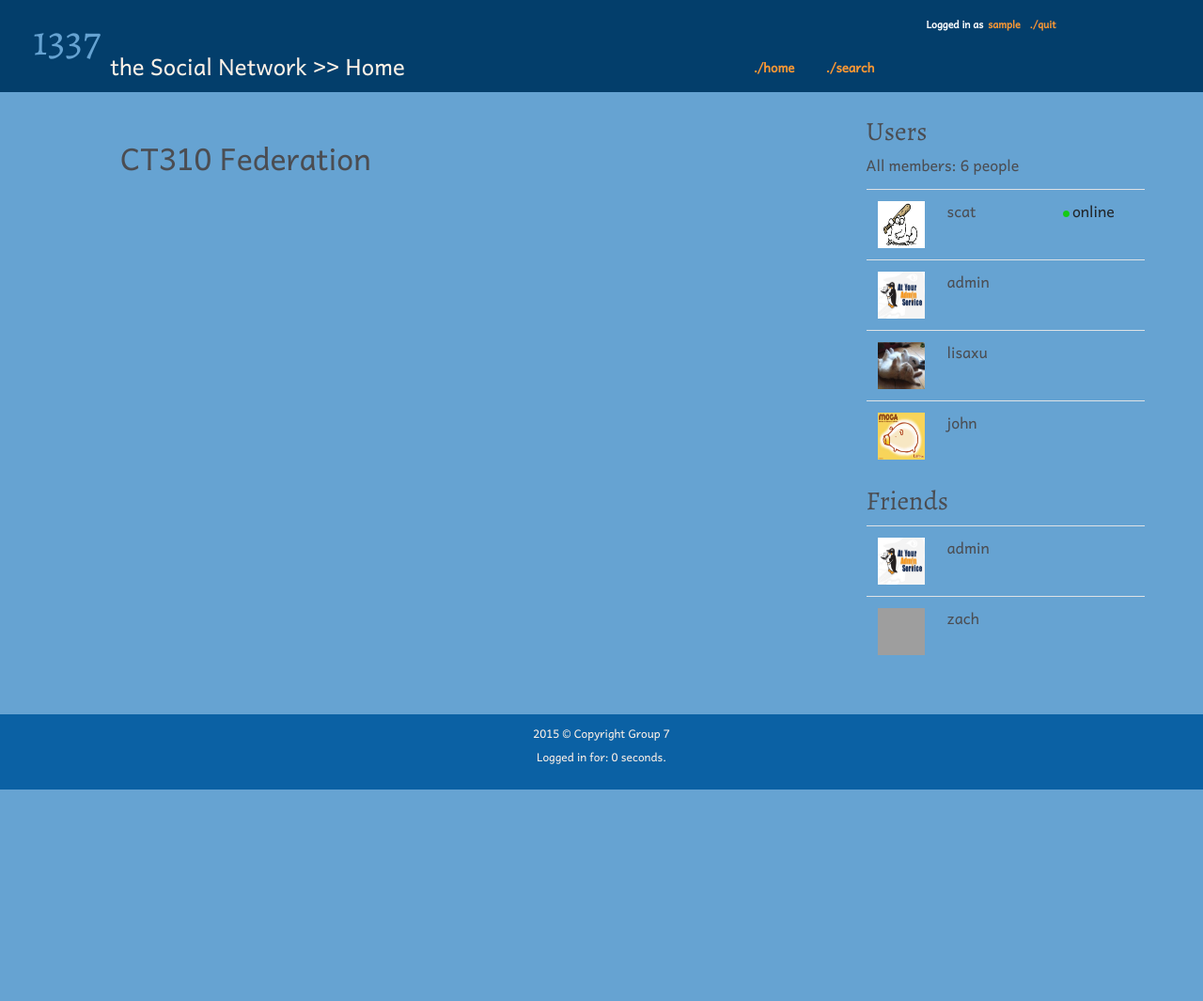
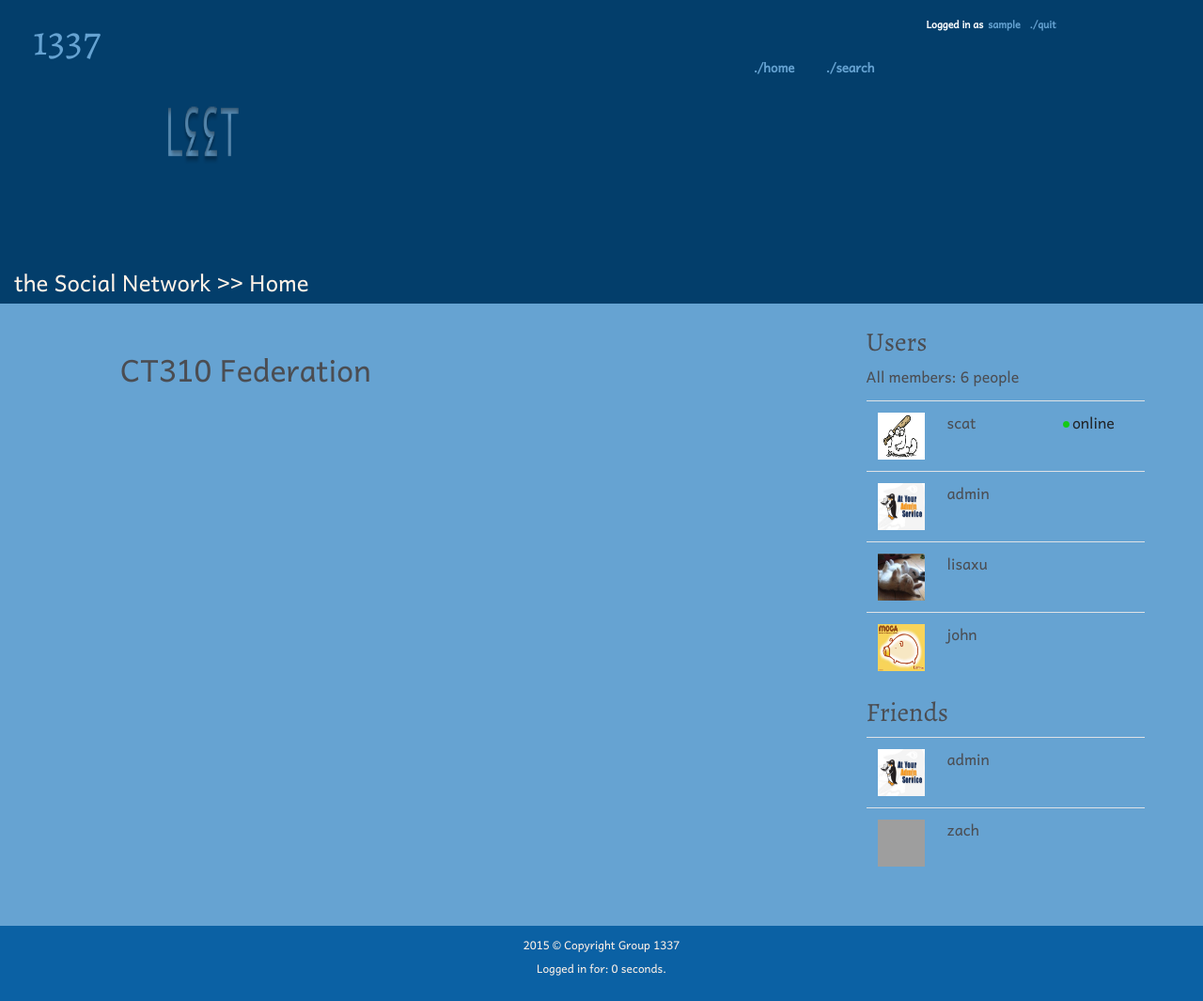
Before and after one commit to hartmana/ct310_p3, a PHP site: page / in a window 1280 px wide. Shown: the whole page at 94% size. Before the commit the page ends 840 px from the top, so only its background shows below. Run offline with PHP 8.4, Linux system fonts and the light colour scheme; the visitor is signed in with stand-in values (Sample User, id 1); data comes from the database, SQL or seed files in the repository; some libraries are stand-ins or nearby versions; grey boxes are pictures that could not be loaded.

Commit message:
Logo added (at least the file) Federation.js modified for "new" format

```diff
--- a/ajax/federation.js
+++ b/ajax/federation.js
@@ -32,7 +32,8 @@
         var addr = sites[j].url;
         var last = addr.lastIndexOf("/");
         addr = addr.substring(0, last + 1);
-        var rt = "<tr> <td> " + sites[j].shortname + " </td> <td>" + sites[j].longname + "</td> <td> <a href='" + addr + "'>" + addr + "</a></td> </tr>";
+        //var rt = "<tr> <td> " + sites[j].shortname + " </td> <td>" + sites[j].longname + "</td> <td> <a href='" + addr + "'>" + addr + "</a></td> </tr>";
+        var rt = "<tr> <td> " + sites[j].name + " </td> <td> <a href='" + addr + "'>" + addr + "</a></td> </tr>";
         var rr = tab.insertRow(i);
         rr.innerHTML = rt;
     }
--- a/css/style.css
+++ b/css/style.css
@@ -94,7 +94,7 @@
 }
 
 nav a {
-    color: #ff9933;
+    color: #66A3D2;
     font-size: 10pt;
     text-decoration: none;
     padding: 14px 15px 10px 15px;
@@ -102,7 +102,7 @@
 
 nav a:hover {
     /*background: #ffccff;*/
-    color: #66A3D2;
+    color: #FFFFFF;
     text-decoration: none;
 }
 
@@ -136,7 +136,7 @@
 }
 
 #logged-in-nav a {
-    color: #ff9933;
+    color: #66A3D2;
     font-size: 8pt;
     text-decoration: none;
     padding-left: 2px;
@@ -145,7 +145,7 @@
 }
 
 #logged-in-nav a.last {
-    color: #ff9933;
+    color: #66A3D2;
     font-size: 8pt;
     text-decoration: none;
     padding-left: 2px;
@@ -154,7 +154,7 @@
 
 #logged-in-nav a:hover {
     /*background: #ffccff;*/
-    color: #66A3D2;
+    color: #FFFFFF;
     text-decoration: none;
 }
 
--- a/php/inc/footer.php
+++ b/php/inc/footer.php
@@ -1,7 +1,7 @@
 </div> <!-- end content-->
 </main>
 <footer>
-    <p>2015 © Copyright Group 7</p>
+    <p>2015 © Copyright Group 1337</p>
     <?php
     if (isset($_SESSION['user_name']) && $dbh->isUserLoggedIn($_SESSION['user_id']))
     {
--- a/php/inc/header.php
+++ b/php/inc/header.php
@@ -25,7 +25,9 @@
     <header class="container-fluid">
         <div class="row">
             <div class="col-md-7">
-                <a href="index.php"><h2>1337</h2></a><br><br>
+                <h2>1337</h2>
+                <img src="/images/l33t-logo-small.png" height="250" width="200" alt="L33T">
+                <a href="index.php"> </a><br><br>
                 <h4>  <?php echo "  the Social Network >> " . $title; ?> </h4>
             </div>
             <div id="nav">
```
Also changed, not shown: images/l33t-logo-small.png (added).
